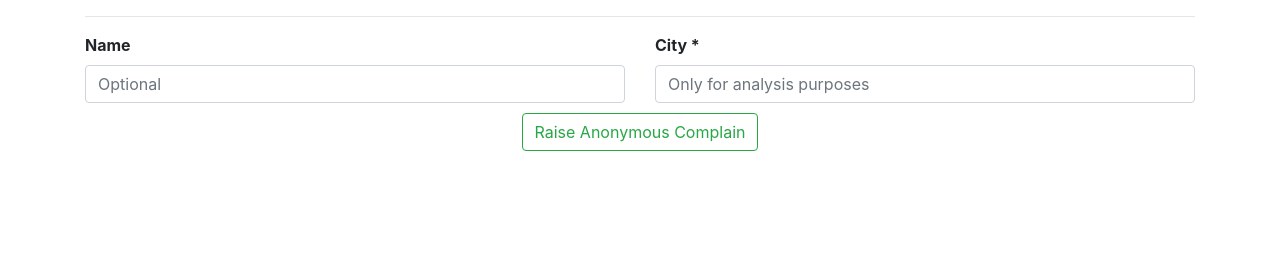
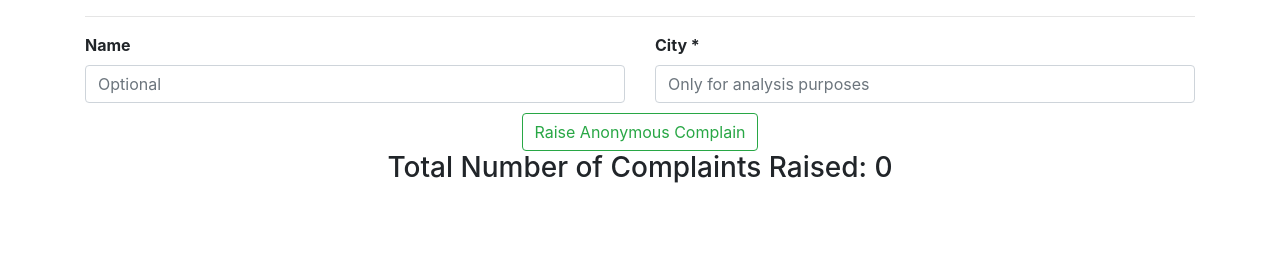
Before and after one commit to thadaninilesh/anonymousReporting, a Django app: page /reporting/ in a window 1280 px wide. Shown: the part 193-448 px from the top of the page. Run offline with Django 3.2, Linux system fonts and the light colour scheme; data that the repository does not hold is empty; some libraries are stand-ins or nearby versions.

Commit message:
Count of reports created

```diff
--- a/anonymousReporting/templates/anonymousReporting/raise_issue.html
+++ b/anonymousReporting/templates/anonymousReporting/raise_issue.html
@@ -67,6 +67,14 @@
         </div>
     </div>
 
+    <div class="container">
+        <div class="row justify-content-md-center">
+            <div class="col-md-auto">
+                <h3>Total Number of Complaints Raised: {{count}}</h3>
+            </div>
+        </div>
+    </div>
+
 </form>
 
 
--- a/anonymousReporting/views.py
+++ b/anonymousReporting/views.py
@@ -32,11 +32,10 @@ def authority_detail(request, authority_id):
 
 
 def raise_issue(request):
-    authorities = Authority.objects.order_by('authority_name')
-    questions = OtherQuestions.objects.order_by('added_on')
     context = {
-        'authorities': authorities,
-        'questions': questions
+        'authorities': Authority.objects.order_by('authority_name'),
+        'questions': OtherQuestions.objects.order_by('added_on'),
+        'count': Answers.objects.count()
     }
     return render(request, 'anonymousReporting/raise_issue.html', context)
 
```
